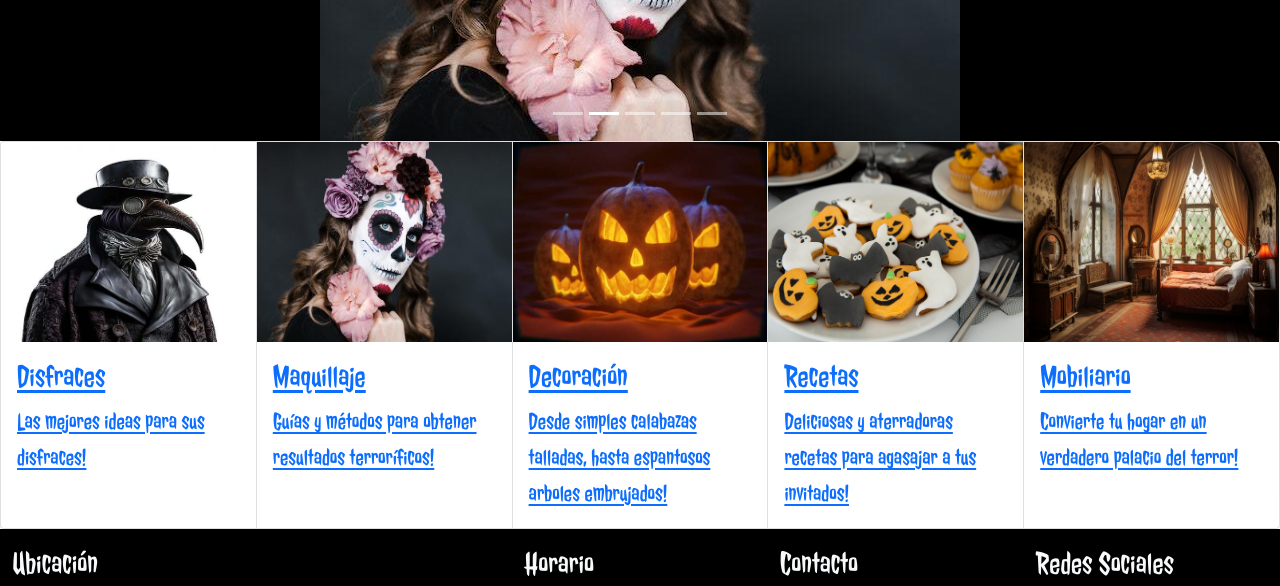
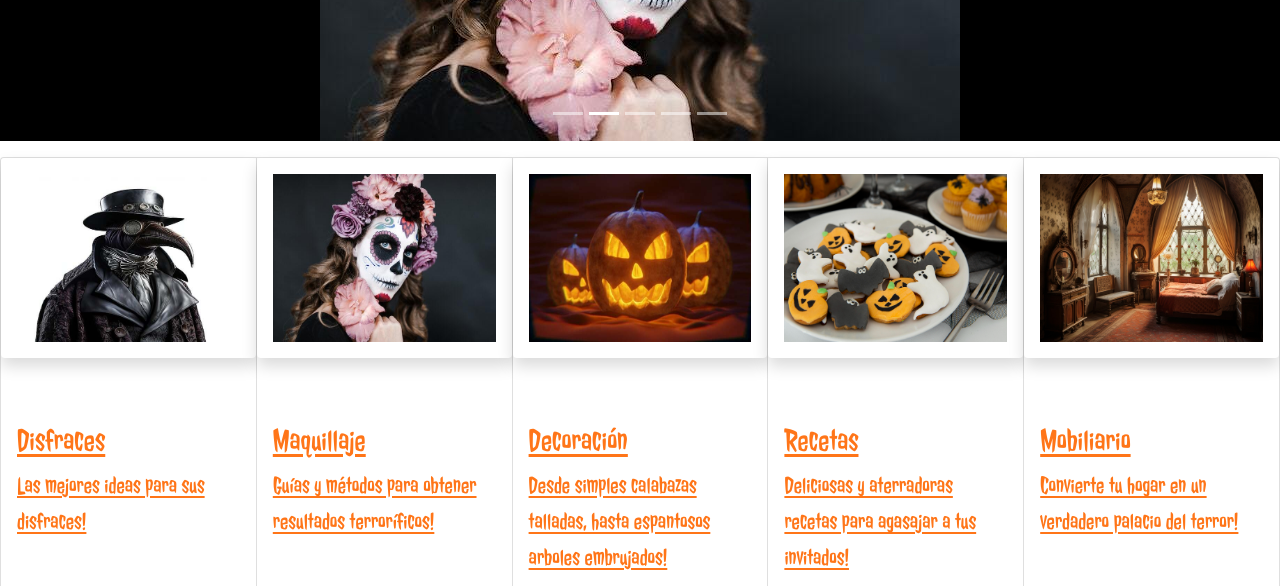
Before and after one commit to GonzaloRochaErices/proyecto_halloween_dw_coder, a website: page pages/galeria.html in a window 1280 px wide. Shown: the part 526-1112 px from the top of the page. Drawn offline with nearby package versions, Linux system fonts and the light colour scheme; grey boxes are pictures that could not be loaded.

```diff
--- a/pages/galeria.html
+++ b/pages/galeria.html
@@ -122,10 +122,10 @@
         </section>
         <section>
             <div class="row"> <!-- las anclas son para enlazar contenido futuro -->
-                <div class="card-group">
+                <div class="card-group mt-3 mb-3">
                     <div class="card">
-                        <a href="#">
-                            <img src="../assets/img/disfraces.jpg" class="card-img-top img-fluid" style="height: 200px;"
+                        <a href="#" style="color:#ff7518;">
+                            <img src="../assets/img/disfraces.jpg" class="card-img-top img-fluid shadow p-3 mb-5 bg-white rounded" style="height: 200px;"
                                 alt="Imagen ideas para disfraces traje médico peste negra">
 
                             <div class="card-body">
@@ -135,8 +135,8 @@
                         </a>
                     </div>
                     <div class="card">
-                        <a href="#">
-                            <img src="../assets/img/maquillaje.jpg" class="card-img-top img-fluid"
+                        <a href="#" style="color:#ff7518;">
+                            <img src="../assets/img/maquillaje.jpg" class="card-img-top img-fluid shadow p-3 mb-5 bg-white rounded"
                                 style="height: 200px;" alt="Imagen ideas maquillaje Catrina">
                             <div class="card-body">
                                 <h2 class="card-title">Maquillaje</h2>
@@ -145,8 +145,8 @@
                         </a>
                     </div>
                     <div class="card">
-                        <a href="#">
-                            <img src="../assets/img/decoracion.jpg" class="card-img-top img-fluid"
+                        <a href="#" style="color:#ff7518;">
+                            <img src="../assets/img/decoracion.jpg" class="card-img-top img-fluid shadow p-3 mb-5 bg-white rounded"
                                 style="height: 200px;" alt="Imagen ideas decoración calabazas talladas">
                             <div class="card-body">
                                 <h2 class="card-title">Decoración</h2>
@@ -157,8 +157,8 @@
                         </a>
                     </div>
                     <div class="card">
-                        <a href="#">
-                            <img src="../assets/img/comida.jpg" class="card-img-top img-fluid" style="height: 200px;"
+                        <a href="#" style="color:#ff7518;">
+                            <img src="../assets/img/comida.jpg" class="card-img-top img-fluid shadow p-3 mb-5 bg-white rounded" style="height: 200px;"
                                 alt="Imagen ideas recetas galletitas temática Halloween">
                             <div class="card-body">
                                 <h2 class="card-title">Recetas</h2>
@@ -167,8 +167,8 @@
                         </a>
                     </div>
                     <div class="card">
-                        <a href="#">
-                            <img src="../assets/img/muebles.jpg" class="card-img-top img-fluid" style="height: 200px;"
+                        <a href="#" style="color:#ff7518;">
+                            <img src="../assets/img/muebles.jpg" class="card-img-top img-fluid shadow p-3 mb-5 bg-white rounded" style="height: 200px;"
                                 alt="Imagen ideas mobiliario habitación con muebles góticos">
                             <div class="card-body">
                                 <h2 class="card-title">Mobiliario</h2>
--- a/scss/_utilitarios.scss
+++ b/scss/_utilitarios.scss
@@ -21,6 +21,7 @@
      /* texto en blanco */
    }
 
+   /* animación logo bruja */
    .animLogo {
      transition: transform 0.5s;
    }
@@ -29,6 +30,7 @@
      transform: rotate(360deg);
    }
 
+   /* arreglo para bug de desborde en animaciones aos */
    .overflowfix{
     overflow: hidden;
    }
```
Also changed, not shown: index.html (+10 -3 lines), pages/nosotros.html (+3 -3 lines), css/estilos.css, 1 other file.
